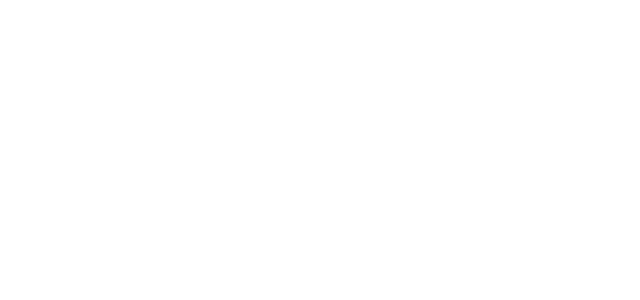
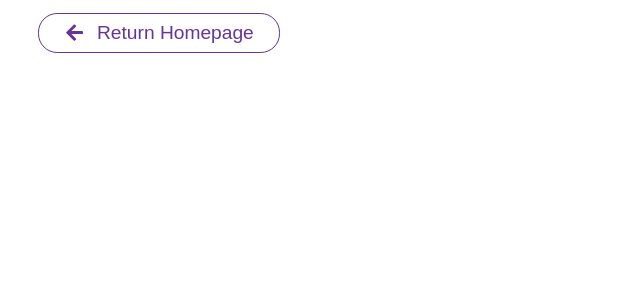
Before and after one commit to lxzaa-code/WebSite, a React (Create React App) app: page /discussion in a window 1280 px wide. Shown: the top 300 px of the page, without its empty margins (0-640 px from the left). Built offline with nearby package versions, Linux system fonts and the light colour scheme.

Commit message:
小修改

```diff
--- a/src/App.js
+++ b/src/App.js
@@ -5,7 +5,7 @@ import Main from "./components/Main";
 function App() {
   return (
     <div className="App">
-        <Nav/>
+        <Nav user={{"name":"mdr"}}/>
         <Main/>
     </div>
   );
--- a/src/components/Discussion/Discussion.css
+++ b/src/components/Discussion/Discussion.css
@@ -0,0 +1,12 @@
+.Discussion{
+    margin: 1vw 3vw;
+    display: flex;
+    flex-direction: column;
+}
+
+.Discussion .Discussion-Bar{
+    display: flex;
+    flex-direction: row;
+    justify-content: left;
+    align-items: center;
+}
--- a/src/components/Discussion/Discussion.jsx
+++ b/src/components/Discussion/Discussion.jsx
@@ -1,8 +1,14 @@
 import './Discussion.css';
+import ReturnMainPage from "../mess/ReturnMainPage";
 
 function Discussion(){
+    document.title = "Discussion | Mdr-C-Tutorial";
     return (
-        <div className="Discussion"></div>
+        <div className="Discussion">
+            <div className="Discussion-Bar">
+                <ReturnMainPage/>
+            </div>
+        </div>
     )
 }
 export default Discussion;
--- a/src/components/Login/Login.jsx
+++ b/src/components/Login/Login.jsx
@@ -1,8 +1,9 @@
 import './Login.css'
-import './ReturnMainPage.css'
-import ReturnMainPage from "./ReturnMainPage";
+import '../mess/ReturnMainPage.css'
+import ReturnMainPage from "../mess/ReturnMainPage";
 
 function Login(){
+    document.title = "Login | Mdr-C-Tutorial";
     return (
         <div className="Log-In-Page">
             <div className="Log-In-Bar">
--- a/src/components/Main.jsx
+++ b/src/components/Main.jsx
@@ -3,6 +3,7 @@ import ButtonBar from "./Main/ButtonBar";
 import MainContent from "./Main/MainContent";
 
 function Main(){
+    document.title = "Main Page | Mdr-C-Tutorial";
     return(
         <div className="Main">
             <div className="Main-Top">
--- a/src/components/Main/ButtonBar.jsx
+++ b/src/components/Main/ButtonBar.jsx
@@ -7,7 +7,11 @@ function ButtonBar() {
             <div id="Start-Button">
                 Start
             </div>
-            <div id="Discussion-Button">
+            <div id="Discussion-Button"
+                 onClick={function () {
+                     window.location.href = "/Discussion"
+                 }}
+            >
                 Discussion
                 <FaArrowRight/>
             </div>
--- a/src/components/Nav.css
+++ b/src/components/Nav.css
@@ -17,9 +17,13 @@
     gap: 2vw;
 }
 
-.Nav-Right .Log-In {
+.Nav-Right .Log-In, .Nav-Right .Logged-In {
     font-family: "Poppins", serif;
     font-size: 1.5vw;
+}
+
+.Nav-Right .Logged-In {
+    color: rebeccapurple;
 }
 
 .Nav-Left-Title {
--- a/src/components/Nav.jsx
+++ b/src/components/Nav.jsx
@@ -1,9 +1,9 @@
 import './Nav.css';
-import { FaGithub } from "react-icons/fa";
+import {FaGithub, FaRegFileCode} from "react-icons/fa";
 import Search from "./Nav/Search";
 
-function Nav(){
-    return(
+function Nav({user}) {
+    return (
         <div className="Nav">
             <div className="Nav-Left">
                 <p className="Nav-Left-Title">
@@ -12,9 +12,18 @@ function Nav(){
                 <Search/>
             </div>
             <div className="Nav-Right">
-                <p className="Log-In" onClick={function (){window.location.href="/login"}}>Log in</p>
+                {
+                    user ? <p className="Logged-In">{user.name}</p> :
+                        <p className="Log-In" onClick={function () {
+                            window.location.href = "/login"
+                        }}>Log in</p>
+                }
                 <a href="https://github.com/Mdr-C-Tutorial/C">
-                    <FaGithub className="Nav-Icon Icon-Link"/></a>
+                    <FaGithub className="Nav-Icon Icon-Link"/>
+                </a>
+                <a href="https://github.com/Mdr-C-Tutorial/Website">
+                    <FaRegFileCode className="Nav-Icon Icon-Link"/>
+                </a>
             </div>
         </div>
     )
--- a/src/components/Nav/Search.css
+++ b/src/components/Nav/Search.css
@@ -33,7 +33,7 @@
     width: 2vw !important;
     height: 2vw !important;
     border-radius: 50%;
-    background-color: #444 !important;
+    background-color: rebeccapurple !important;
     color: white;
     transition: background-color .5s;
 }
--- a/src/components/Login/ReturnMainPage.css
+++ b/src/components/mess/ReturnMainPage.css
@@ -1,8 +1,8 @@
 .Return-Main-Page {
     height: 2vw;
-    padding: 1vw 2vw;
+    padding: .5vw 2vw;
     border: 1px solid rebeccapurple;
-    border-radius: 2vw;
+    border-radius: 1.5vw;
     background-color: white;
     color: rebeccapurple;
     font-family: "Poppins", sans-serif;
```
Also changed, not shown: src/components/mess/ReturnMainPage.jsx (renamed from src/components/Login/ReturnMainPage.jsx).
